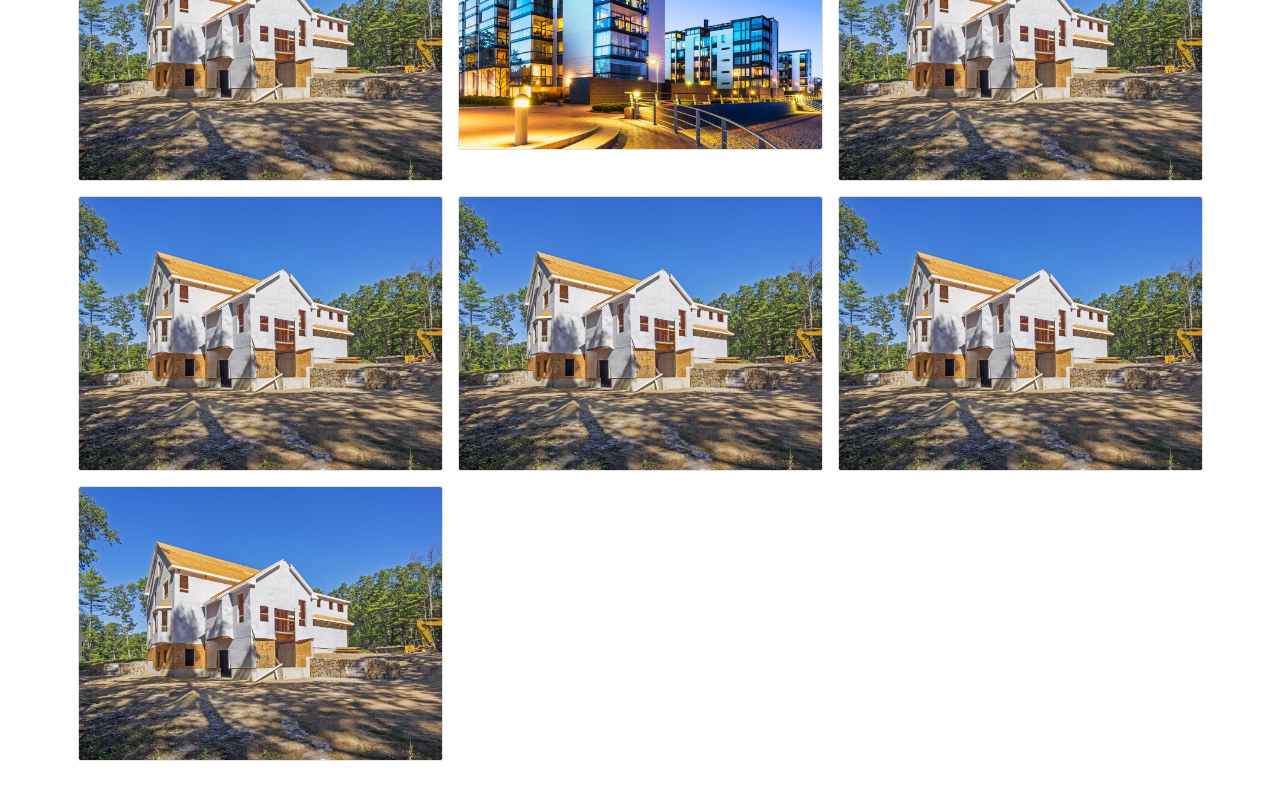
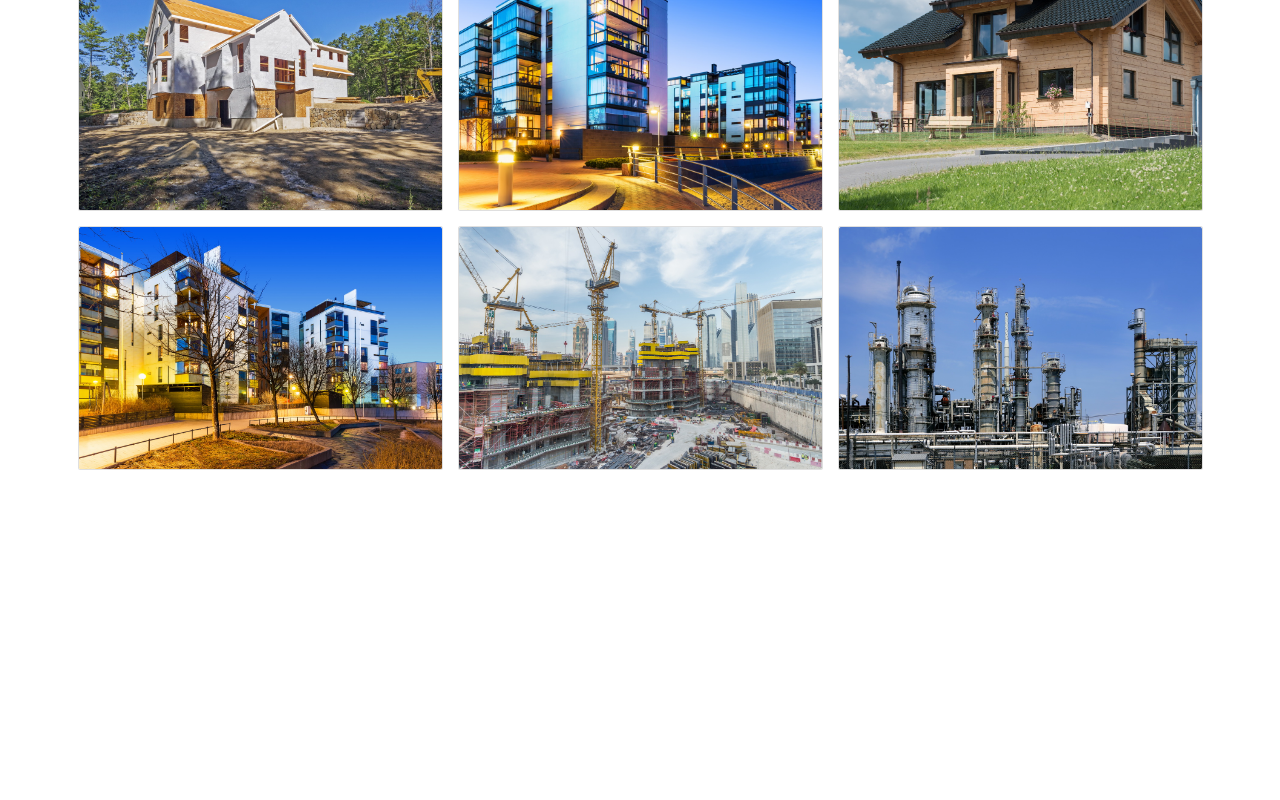
Before and after one commit to JacekPasierb/FrontStrapi, a React (Vite) app: page / in a window 1280 px wide. Shown: the part 1958-2758 px from the top of the page. After the commit the page ends 2533 px from the top, so only its background shows below. Built offline with nearby package versions, Linux system fonts and the light colour scheme.

Commit message:
Feature/Projects - styled section project

```diff
--- a/src/App.css
+++ b/src/App.css
@@ -176,7 +176,7 @@ body {
 
 .projects .card i,
 .projects .card h3 {
-  font-size: 4rem;
+  font-size: 2rem;
 }
 .projects .card h3 {
   font-weight: bold;
@@ -188,6 +188,12 @@ body {
   text-shadow: 2px 2px 5px rgba(0, 0, 0, 0.7);
 }
 
+.projects .card-img-top {
+  object-fit: cover;
+  object-position: center;
+  /* height: 100%; */
+  min-height: 100%;
+}
 
 @media (min-width: 576px) {
   .home .btn {
@@ -196,6 +202,10 @@ body {
 
   .aboutus h4 {
     font-size: 1.8rem;
+  }
+
+  .projects .card i {
+    font-size: 3.5rem;
   }
 }
 
@@ -215,6 +225,10 @@ body {
     height: auto;
     margin-block: auto;
   }
+  .projects .card i,
+  .projects .card h3 {
+    font-size: 2rem;
+  }
 }
 
 @media (min-width: 1400px) {
--- a/src/components/Projects.tsx
+++ b/src/components/Projects.tsx
@@ -12,9 +12,9 @@ const Projects = () => {
             </div>
           </div>
         </div>
-        <div className="row">
+        <div className="row my-5">
           <div className="col-md-6 col-lg-4 mb-4">
-            <div className="card">
+            <div className="card h-100">
               <div className="card-img-overlay d-flex flex-column justify-content-center align-items-center text-center text-white p-3 overlay-effect">
                 <i className="bi bi-image-fill"></i>
                 <p>Multifamily</p>
@@ -27,17 +27,17 @@ const Projects = () => {
               </div>
               <img
                 src="src/image/project-1-1200x800.jpg"
-                className="card-img"
+                className="card-img-top"
                 alt="Card Image"
               />
             </div>
           </div>
           <div className="col-md-6 col-lg-4 mb-4">
-            <div className="card">
+            <div className="card h-100">
               <div className="card-img-overlay d-flex flex-column justify-content-center align-items-center text-center text-white p-3 overlay-effect">
                 <i className="bi bi-image-fill"></i>
                 <p>Industrial</p>
-                <h3 className="card-title">Metalworking Plant</h3>
+                <h3 className="card-title">MetalWorking Plant</h3>
                 <div className="col-1">
                   <hr className="bg-light " />
                 </div>
@@ -46,17 +46,17 @@ const Projects = () => {
               </div>
               <img
                 src="src/image/project-2-1200x800.jpg"
-                className="card-img"
+                className="card-img-top"
                 alt="Card Image"
               />
             </div>
           </div>
           <div className="col-md-6 col-lg-4 mb-4">
-            <div className="card">
+            <div className="card h-100">
               <div className="card-img-overlay d-flex flex-column justify-content-center align-items-center text-center text-white p-3 overlay-effect">
                 <i className="bi bi-image-fill"></i>
-                <p>Multifamily</p>
-                <h3 className="card-title">White City Lofts</h3>
+                <p>Residential</p>
+                <h3 className="card-title">Mcmillan's House</h3>
                 <div className="col-1">
                   <hr className="bg-light " />
                 </div>
@@ -64,18 +64,18 @@ const Projects = () => {
                 <i className="bi bi-plus-lg"></i>
               </div>
               <img
-                src="src/image/project-1-1200x800.jpg"
-                className="card-img"
+                src="src/image/project-3-1200x800.jpg"
+                className="card-img-top"
                 alt="Card Image"
               />
             </div>
           </div>
           <div className="col-md-6 col-lg-4 mb-4">
-            <div className="card">
+            <div className="card h-100">
               <div className="card-img-overlay d-flex flex-column justify-content-center align-items-center text-center text-white p-3 overlay-effect">
                 <i className="bi bi-image-fill"></i>
-                <p>Multifamily</p>
-                <h3 className="card-title">White City Lofts</h3>
+                <p>Healthcare</p>
+                <h3 className="card-title">ChildCare Center</h3>
                 <div className="col-1">
                   <hr className="bg-light " />
                 </div>
@@ -83,18 +83,18 @@ const Projects = () => {
                 <i className="bi bi-plus-lg"></i>
               </div>
               <img
-                src="src/image/project-1-1200x800.jpg"
-                className="card-img"
+                src="src/image/project-4-1200x800.jpg"
+                className="card-img-top"
                 alt="Card Image"
               />
             </div>
           </div>
           <div className="col-md-6 col-lg-4 mb-4">
-            <div className="card">
+            <div className="card h-100">
               <div className="card-img-overlay d-flex flex-column justify-content-center align-items-center text-center text-white p-3 overlay-effect">
                 <i className="bi bi-image-fill"></i>
-                <p>Multifamily</p>
-                <h3 className="card-title">White City Lofts</h3>
+                <p>Commercial</p>
+                <h3 className="card-title">City Stadium</h3>
                 <div className="col-1">
                   <hr className="bg-light " />
                 </div>
@@ -102,18 +102,18 @@ const Projects = () => {
                 <i className="bi bi-plus-lg"></i>
               </div>
               <img
-                src="src/image/project-1-1200x800.jpg"
-                className="card-img"
+                src="src/image/project-6-1200x800.jpg"
+                className="card-img-top"
                 alt="Card Image"
               />
             </div>
           </div>
           <div className="col-md-6 col-lg-4 mb-4">
-            <div className="card">
+            <div className="card h-100">
               <div className="card-img-overlay d-flex flex-column justify-content-center align-items-center text-center text-white p-3 overlay-effect">
                 <i className="bi bi-image-fill"></i>
-                <p>Multifamily</p>
-                <h3 className="card-title">White City Lofts</h3>
+                <p>Social</p>
+                <h3 className="card-title">Social Housing</h3>
                 <div className="col-1">
                   <hr className="bg-light " />
                 </div>
@@ -121,32 +121,12 @@ const Projects = () => {
                 <i className="bi bi-plus-lg"></i>
               </div>
               <img
-                src="src/image/project-1-1200x800.jpg"
-                className="card-img"
+                src="src/image/project-5-1200x800.jpg"
+                className="card-img-top"
                 alt="Card Image"
               />
             </div>
           </div>
-          <div className="col-md-6 col-lg-4 mb-4">
-            <div className="card">
-              <div className="card-img-overlay d-flex flex-column justify-content-center align-items-center text-center text-white p-3 overlay-effect">
-                <i className="bi bi-image-fill"></i>
-                <p>Multifamily</p>
-                <h3 className="card-title">White City Lofts</h3>
-                <div className="col-1">
-                  <hr className="bg-light " />
-                </div>
-                <p className="card-text">Professional construction services</p>
-                <i className="bi bi-plus-lg"></i>
-              </div>
-              <img
-                src="src/image/project-1-1200x800.jpg"
-                className="card-img"
-                alt="Card Image"
-              />
-            </div>
-          </div>
-
         </div>
       </div>
     </section>
```
Also changed, not shown: src/image/project-1-1200x800 (1).jpg (added).
